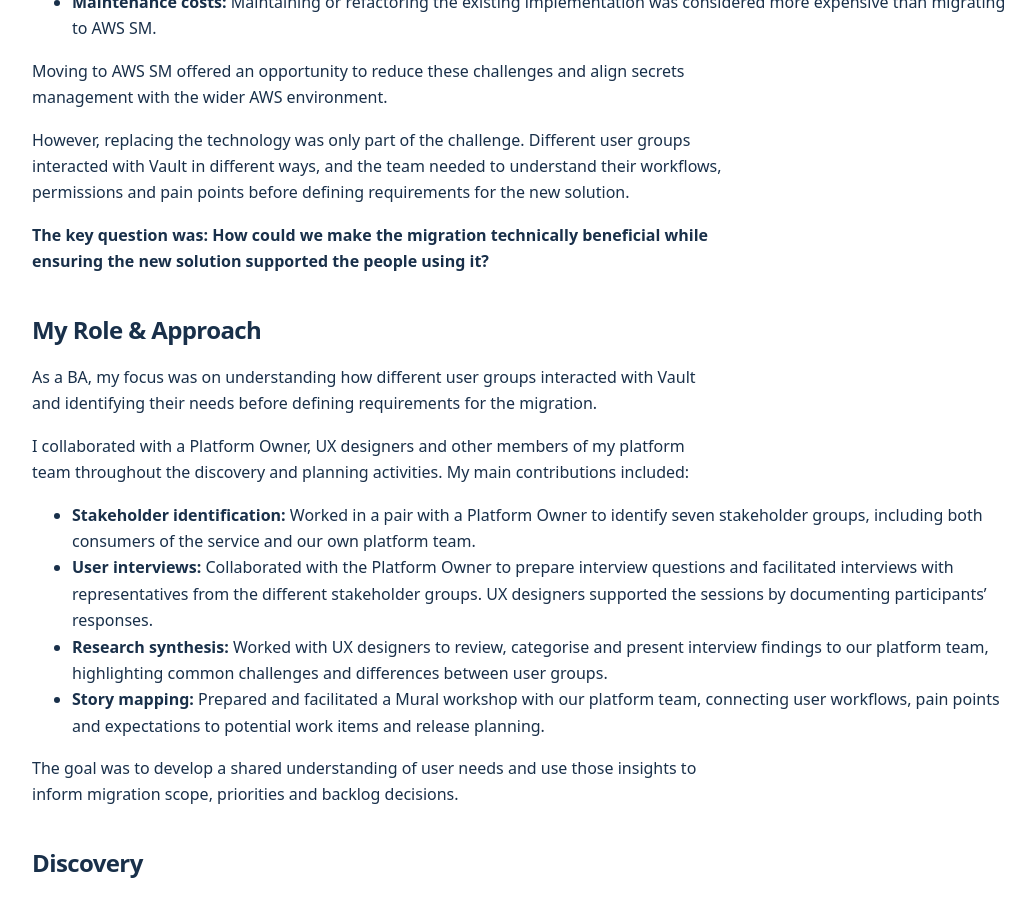
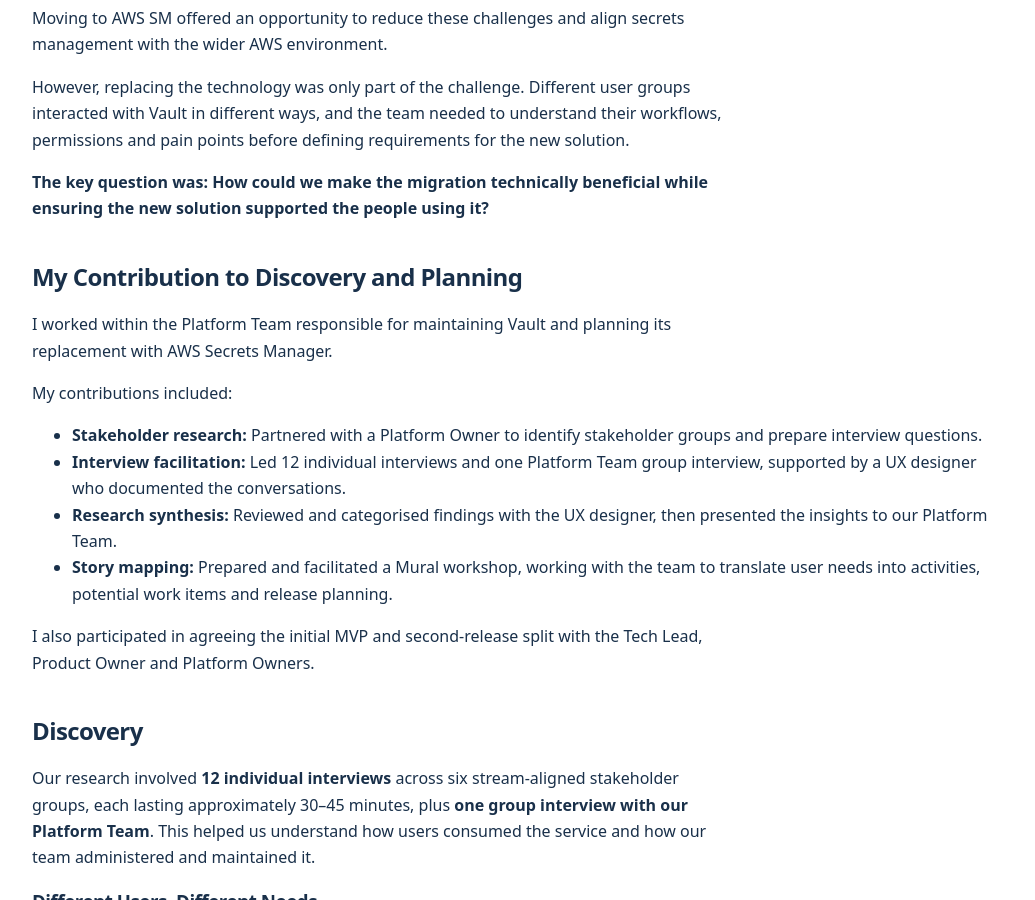
Before and after one commit to Jenbn/Jenbn.github.io, a Jekyll site: the page built from case-studies/vault-migration.md, in a window 1280 px wide and 900 px high, scrolled down 1207 px. Shown: the whole window, without its empty margins (118-1153 px from the left). Built offline with Jekyll 4.4.1, drawn with Linux system fonts in a browser that asks for light colours; some of the changed text lies outside the part shown.

Commit message:
JDR| Refactor case studies to be more accessible. Improve readability of AboutMe page

```diff
--- a/case-studies/vault-migration.md
+++ b/case-studies/vault-migration.md
@@ -12,7 +12,7 @@ permalink: /case-studies/vault-migration/
 
 Migrating from HashiCorp Vault to AWS Secrets Manager (AWS SM) wasn't just a technical change. It also required understanding how different users interacted with the service, what challenges they faced and which existing workflows needed to be preserved or improved.
 
-As a Business Analyst (BA) in the Platform Team responsible for the migration, I contributed to discovery, user research and release planning. This case study explores how we brought user needs into a technically driven initiative and translated research findings into an agreed Minimum Viable Product (MVP) strategy.
+This case study explores how user research and collaborative story mapping informed migration requirements and an agreed Minimum Viable Product (MVP) strategy.
 
 The supporting materials include reconstructed examples and retrospective proposals. Confidential information has been anonymised or omitted, and the proposed success metrics are not presented as measured project outcomes.
 
@@ -35,18 +35,18 @@ However, replacing the technology was only part of the challenge. Different user
 
 **The key question was: How could we make the migration technically beneficial while ensuring the new solution supported the people using it?**
 
-## My Role & Approach
+## My Contribution to Discovery and Planning
 
-As a BA, my focus was on understanding how different user groups interacted with Vault and identifying their needs before defining requirements for the migration.
+I worked within the Platform Team responsible for maintaining Vault and planning its replacement with AWS Secrets Manager.
 
-I collaborated with a Platform Owner, UX designers and other members of my platform team throughout the discovery and planning activities. My main contributions included:
+My contributions included:
 
-- **Stakeholder identification:** Worked in a pair with a Platform Owner to identify seven stakeholder groups, including both consumers of the service and our own platform team.
-- **User interviews:** Collaborated with the Platform Owner to prepare interview questions and facilitated interviews with representatives from the different stakeholder groups. UX designers supported the sessions by documenting participants' responses.
-- **Research synthesis:** Worked with UX designers to review, categorise and present interview findings to our platform team, highlighting common challenges and differences between user groups.
-- **Story mapping:** Prepared and facilitated a Mural workshop with our platform team, connecting user workflows, pain points and expectations to potential work items and release planning.
+- **Stakeholder research:** Partnered with a Platform Owner to identify stakeholder groups and prepare interview questions.
+- **Interview facilitation:** Led 12 individual interviews and one Platform Team group interview, supported by a UX designer who documented the conversations.
+- **Research synthesis:** Reviewed and categorised findings with the UX designer, then presented the insights to our Platform Team.
+- **Story mapping:** Prepared and facilitated a Mural workshop, working with the team to translate user needs into activities, potential work items and release planning.
 
-The goal was to develop a shared understanding of user needs and use those insights to inform migration scope, priorities and backlog decisions.
+I also participated in agreeing the initial MVP and second-release split with the Tech Lead, Product Owner and Platform Owners.
 
 ## Discovery
 
@@ -80,11 +80,11 @@ An important finding was that users generally found Vault straightforward once t
 
 These findings represented users' experiences with our implementation, rather than limitations inherent to HashiCorp Vault. They informed subsequent technical discussions and user story mapping, but did not automatically become approved implementation requirements.
 
-## Turning Research Into Requirements
+## From Research Findings to Migration Planning
 
 Following the discovery activities, I prepared and facilitated a story-mapping workshop in Mural to help our Platform Team translate research findings into actionable work and define an initial migration strategy.
 
-### From User Needs to a Shared User Story Map
+### Mapping User Activities and Dependencies
 
 Before the workshop, I prepared the stakeholder groups, high-level activities and narrative flow, incorporating insights from our discovery.
 
```
Also changed, not shown: other parts of case-studies/vault-migration.md (+1 -1 lines), case-studies/flow-metrics.md (+10 -7 lines), case-studies/platform-success-metrics.md (added, +193 -0 lines), projects/flow-metrics.md (+4 -4 lines), projects/platform-success.md (+5 -6 lines), projects/vault-to-aws-sm.md (+5 -3 lines), 7 other files.
